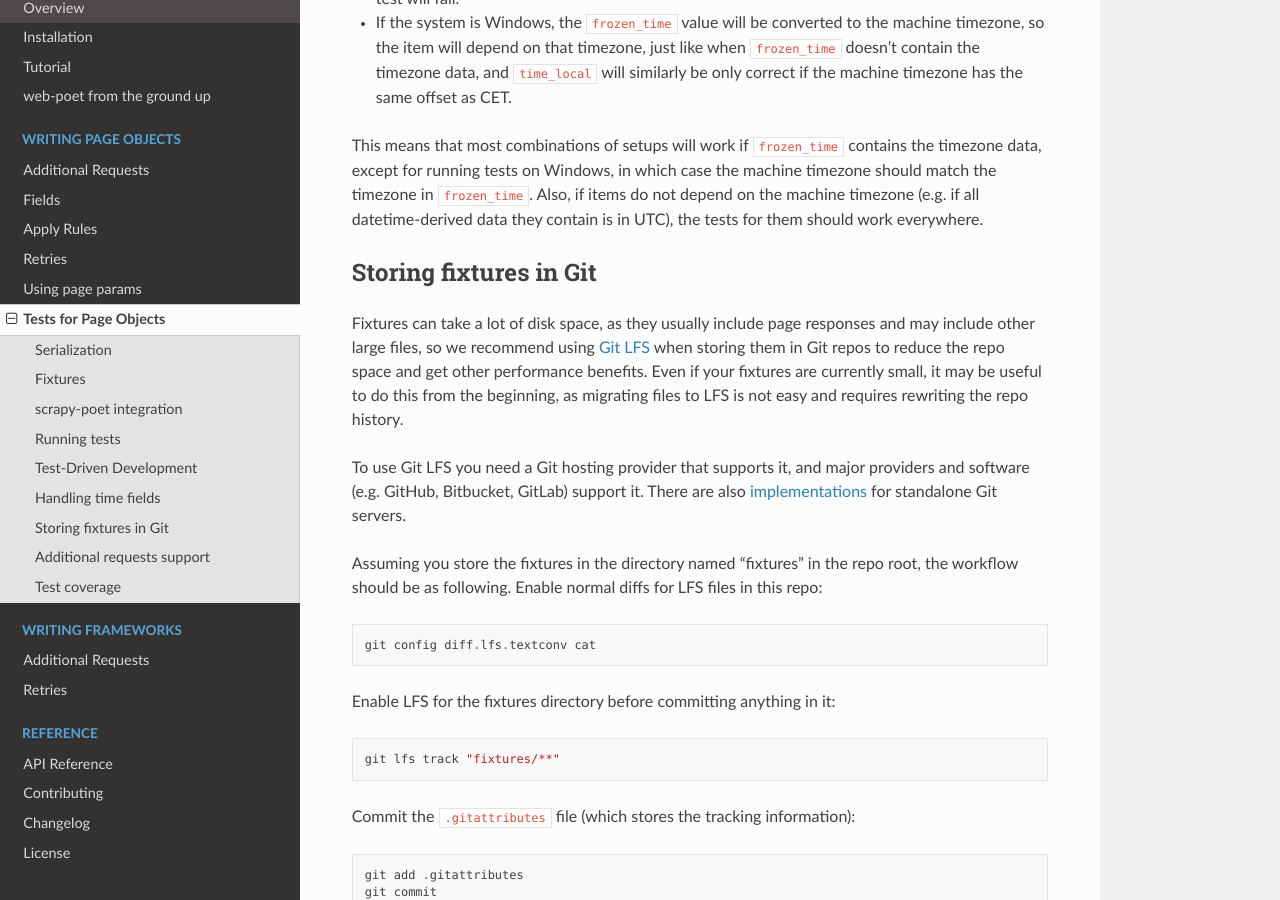
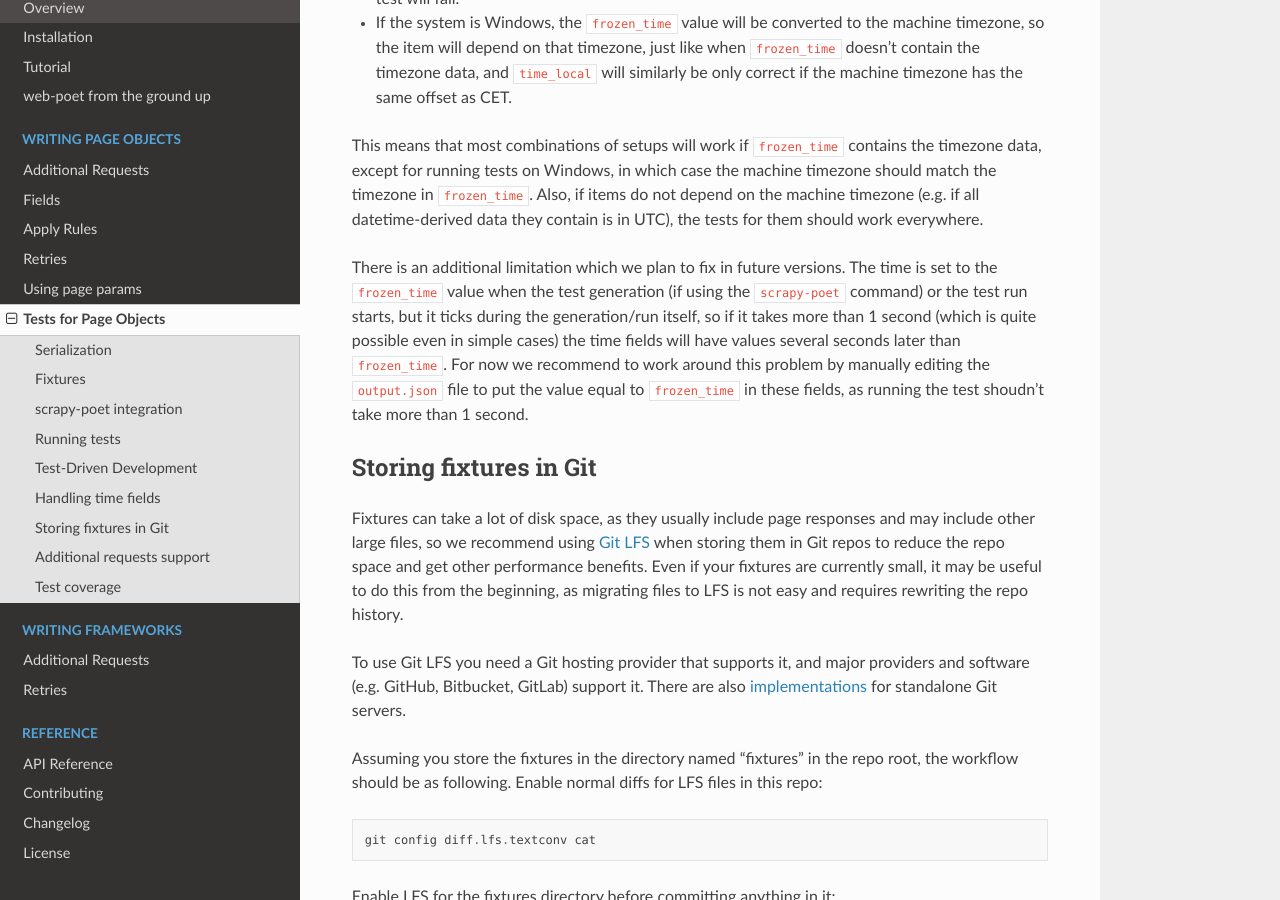
Before and after one commit to scrapinghub/web-poet, a Sphinx documentation site: the page built from docs/page-objects/testing.rst, in a window 1280 px wide and 900 px high, scrolled down 4553 px. Built offline with Sphinx 7.4.7 and the Read the Docs theme 2.0.0, drawn with Linux system fonts in a browser that asks for light colours.

Commit message:
Add a doc note about ticking tie in test generation.

```diff
--- a/docs/page-objects/testing.rst
+++ b/docs/page-objects/testing.rst
@@ -243,6 +243,16 @@ the machine timezone should match the timezone in ``frozen_time``. Also, if
 items do not depend on the machine timezone (e.g. if all datetime-derived data
 they contain is in UTC), the tests for them should work everywhere.
 
+There is an additional limitation which we plan to fix in future versions. The
+time is set to the ``frozen_time`` value when the test generation (if using the
+``scrapy-poet`` command) or the test run starts, but it ticks during the
+generation/run itself, so if it takes more than 1 second (which is quite
+possible even in simple cases) the time fields will have values several seconds
+later than ``frozen_time``. For now we recommend to work around this problem by
+manually editing the ``output.json`` file to put the value equal to
+``frozen_time`` in these fields, as running the test shoudn't take more than 1
+second.
+
 .. _dateutil: https://github.com/dateutil/dateutil
 
 .. _git-lfs:
```
